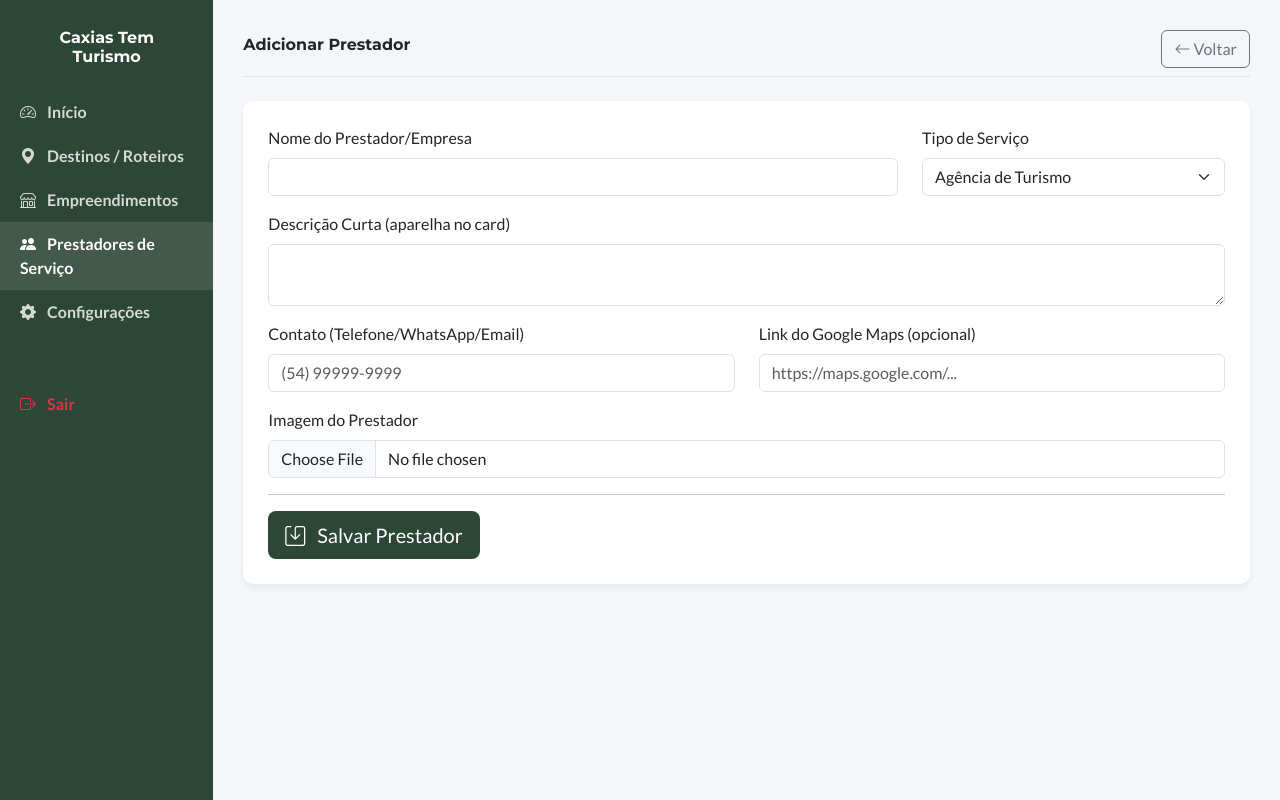
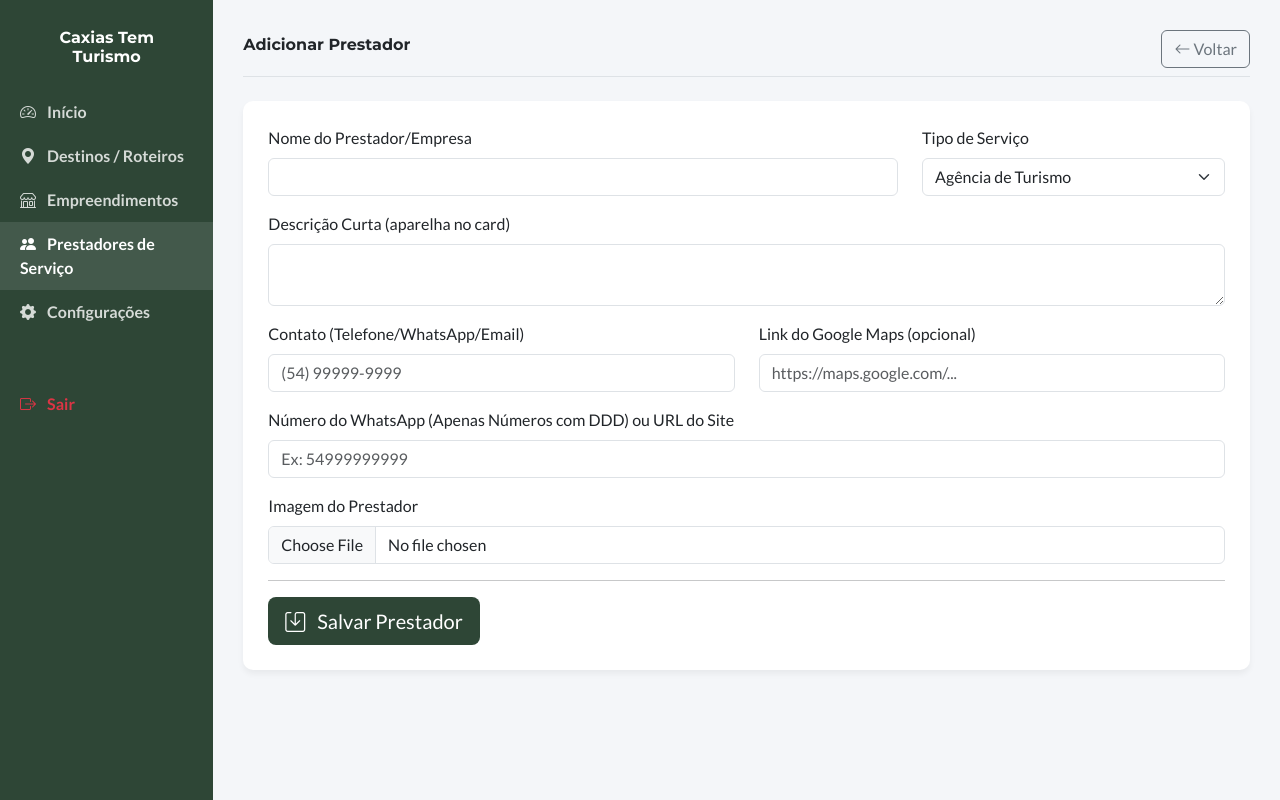
Before and after one commit to Alex-Buffon/caxiastemturismo, a PHP site: page /admin/prestador_form.php in a window 1280 px wide. Run offline with PHP 8.4, Linux system fonts and the light colour scheme; the visitor is signed in with stand-in values (Sample User, id 1); data that the repository does not hold is empty.

Commit message:
feat: Adiciona btn whatsapp e configuracoes production

```diff
--- a/admin/login.php
+++ b/admin/login.php
@@ -107,7 +107,7 @@ if ($_SERVER['REQUEST_METHOD'] === 'POST') {
                     <form action="login.php" method="POST">
                         <div class="mb-3">
                             <label for="email" class="form-label">E-mail</label>
-                            <input type="email" class="form-control" id="email" name="email" required placeholder="admin@caxiasturismo.com.br">
+                            <input type="email" class="form-control" id="email" name="email" required placeholder="admin@caxiastemturismo.com.br">
                         </div>
                         <div class="mb-4">
                             <label for="senha" class="form-label">Senha</label>
--- a/admin/prestador_form.php
+++ b/admin/prestador_form.php
@@ -9,7 +9,8 @@ $p = [
     'descricao' => '',
     'imagem' => '',
     'link_mapa' => '',
-    'contato' => ''
+    'contato' => '',
+    'url_contato' => ''
 ];
 
 if ($id > 0) {
@@ -29,6 +30,12 @@ if ($_SERVER['REQUEST_METHOD'] == 'POST') {
     $descricao = $_POST['descricao'];
     $link_mapa = $_POST['link_mapa'];
     $contato = $_POST['contato'];
+
+    $url_contato = trim($_POST['url_contato'] ?? '');
+    if (preg_match('/^[0-9\-\(\)\+ ]+$/', $url_contato)) {
+        $url_contato = preg_replace('/[^0-9]/', '', $url_contato);
+    }
+
     $imagem_final = $p['imagem'];
 
     // Upload de Imagem
@@ -48,11 +55,11 @@ if ($_SERVER['REQUEST_METHOD'] == 'POST') {
 
     if (empty($erro)) {
         if ($id > 0) {
-            $stmt = $conn->prepare("UPDATE prestadores SET nome=?, tipo=?, descricao=?, imagem=?, link_mapa=?, contato=? WHERE id=?");
-            $stmt->bind_param("ssssssi", $nome, $tipo, $descricao, $imagem_final, $link_mapa, $contato, $id);
+            $stmt = $conn->prepare("UPDATE prestadores SET nome=?, tipo=?, descricao=?, imagem=?, link_mapa=?, contato=?, url_contato=? WHERE id=?");
+            $stmt->bind_param("sssssssi", $nome, $tipo, $descricao, $imagem_final, $link_mapa, $contato, $url_contato, $id);
         } else {
-            $stmt = $conn->prepare("INSERT INTO prestadores (nome, tipo, descricao, imagem, link_mapa, contato) VALUES (?, ?, ?, ?, ?, ?)");
-            $stmt->bind_param("ssssss", $nome, $tipo, $descricao, $imagem_final, $link_mapa, $contato);
+            $stmt = $conn->prepare("INSERT INTO prestadores (nome, tipo, descricao, imagem, link_mapa, contato, url_contato) VALUES (?, ?, ?, ?, ?, ?, ?)");
+            $stmt->bind_param("sssssss", $nome, $tipo, $descricao, $imagem_final, $link_mapa, $contato, $url_contato);
         }
 
         if ($stmt->execute()) {
@@ -153,6 +160,12 @@ if ($_SERVER['REQUEST_METHOD'] == 'POST') {
                     </div>
 
                     <div class="mb-3">
+                        <label for="url_contato" class="form-label">Número do WhatsApp (Apenas Números com DDD) ou URL do Site</label>
+                        <input type="text" class="form-control" id="url_contato" name="url_contato" value="<?php echo htmlspecialchars($p['url_contato']); ?>" placeholder="Ex: 54999999999">
+                    </div>
+
+
+                    <div class="mb-3">
                         <label for="imagem" class="form-label">Imagem do Prestador</label>
                         <input type="file" class="form-control" id="imagem" name="imagem">
                         <?php if(!empty($p['imagem'])): ?>
--- a/admin/setup.php
+++ b/admin/setup.php
@@ -2,7 +2,7 @@
 require_once 'config.php';
 
 $nome = 'Administrador';
-$email = 'admin@caxiasturismo.com.br';
+$email = 'admin@caxiastemturismo.com.br';
 $senha_pura = 'admin';
 $senha_hash = password_hash($senha_pura, PASSWORD_BCRYPT);
 
--- a/css/style.css
+++ b/css/style.css
@@ -249,6 +249,7 @@ h1, h2, h3, h4, h5, h6 {
     box-shadow: 0 10px 30px rgba(0,0,0,0.15);
     opacity: 0;
     transition: all 0.4s cubic-bezier(0.165, 0.84, 0.44, 1);
+    pointer-events: none;
 }
 
 .card:hover {
```
Also changed, not shown: servicos/_prestadores_bloco.php (+39 -4 lines).
